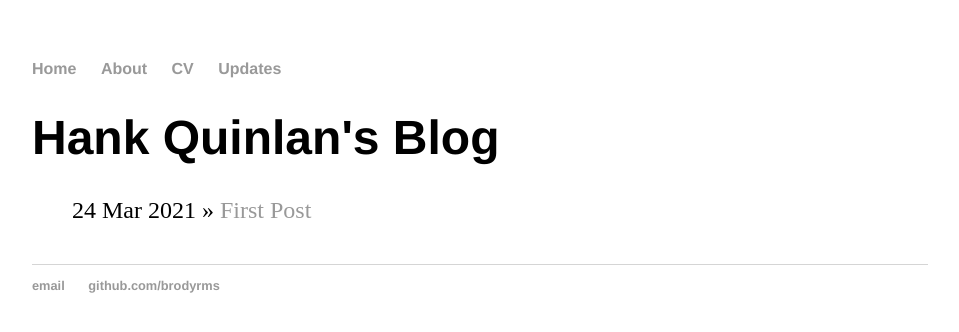
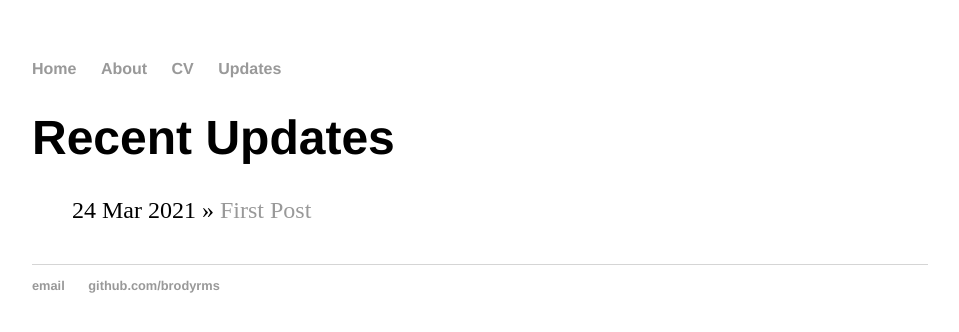
Before and after one commit to brodyrms/brodyrms.github.io, a Jekyll site: the page built from updates/index.html, in a window 1280 px wide. Shown: the top 332 px of the page, without its empty margins (160-1119 px from the left). Built offline with Jekyll 4.4.1, drawn with Linux system fonts in a browser that asks for light colours.

Commit message:
Update index.html

```diff
--- a/updates/index.html
+++ b/updates/index.html
@@ -1,6 +1,6 @@
 ---
 layout: default
-title: Hank Quinlan's Blog
+title: Recent Updates
 ---
 	<h1>{{ page.title }}</h1>
 	<ul class="posts">
```
